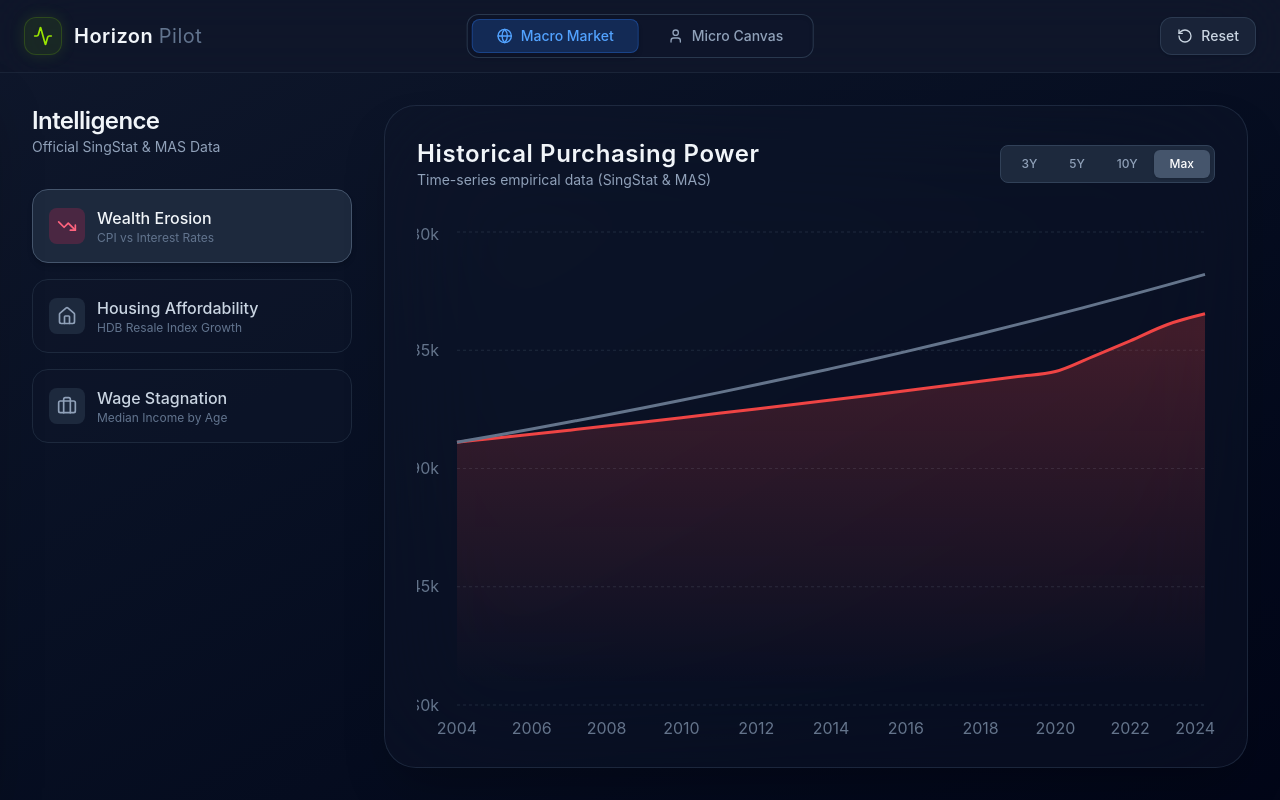
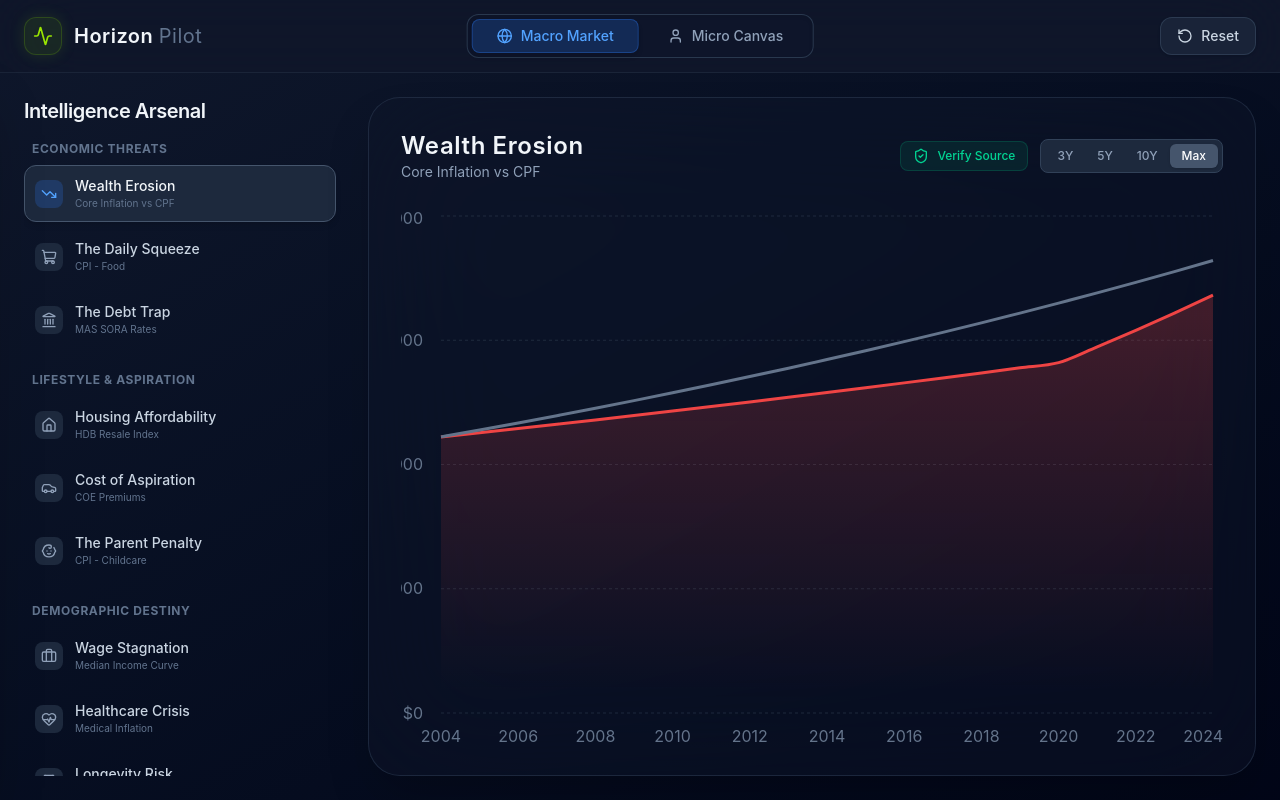
Before and after one commit to Uberkill/Horizon, a React (Vite) app: page / in a window 1280 px wide. Both pictures are taken after a click on the button "Macro Market". Built offline with nearby package versions, Linux system fonts and the light colour scheme.

Commit message:
Working state before Phase 7 (QA Agent Framework)

```diff
--- a/src/components/MacroView.tsx
+++ b/src/components/MacroView.tsx
@@ -1,25 +1,45 @@
 import { useState, useEffect } from 'react';
 import { apiService } from '../services/apiService';
-import { TrendingDown, Home, Briefcase, Activity } from 'lucide-react';
 import {
-  AreaChart,
-  Area,
-  BarChart,
-  Bar,
-  Line,
-  XAxis,
-  YAxis,
-  CartesianGrid,
-  Tooltip,
-  ResponsiveContainer
+  TrendingDown, Home, Briefcase, Activity,
+  ShoppingCart, Landmark, Car, Baby, HeartPulse,
+  Hourglass, GraduationCap, Users, Target, ShieldCheck, X, ExternalLink
+} from 'lucide-react';
+import {
+  AreaChart, Area, BarChart, Bar, LineChart, Line,
+  XAxis, YAxis, CartesianGrid, Tooltip, ResponsiveContainer
 } from 'recharts';
 
+type TabKey = 'wealth' | 'food' | 'debt' | 'housing' | 'coe' | 'childcare' | 'wages' | 'medical' | 'longevity' | 'education' | 'taxbase' | 'frs';
+
+const MODULES = {
+  economic: [
+    { id: 'wealth', label: 'Wealth Erosion', icon: TrendingDown, sub: 'Core Inflation vs CPF' },
+    { id: 'food', label: 'The Daily Squeeze', icon: ShoppingCart, sub: 'CPI - Food' },
+    { id: 'debt', label: 'The Debt Trap', icon: Landmark, sub: 'MAS SORA Rates' }
+  ],
+  lifestyle: [
+    { id: 'housing', label: 'Housing Affordability', icon: Home, sub: 'HDB Resale Index' },
+    { id: 'coe', label: 'Cost of Aspiration', icon: Car, sub: 'COE Premiums' },
+    { id: 'childcare', label: 'The Parent Penalty', icon: Baby, sub: 'CPI - Childcare' }
+  ],
+  demographic: [
+    { id: 'wages', label: 'Wage Stagnation', icon: Briefcase, sub: 'Median Income Curve' },
+    { id: 'medical', label: 'Healthcare Crisis', icon: HeartPulse, sub: 'Medical Inflation' },
+    { id: 'longevity', label: 'Longevity Risk', icon: Hourglass, sub: 'Life Expectancy' },
+    { id: 'education', label: 'Education Inflation', icon: GraduationCap, sub: 'University Costs' },
+    { id: 'taxbase', label: 'Shrinking Tax Base', icon: Users, sub: 'Old-Age Support Ratio' },
+    { id: 'frs', label: 'Moving Goalpost', icon: Target, sub: 'CPF FRS Escalation' }
+  ]
+};
+
 export function MacroView() {
-  const [activeTab, setActiveTab] = useState<'wealth' | 'housing' | 'wages'>('wealth');
+  const [activeTab, setActiveTab] = useState<TabKey>('wealth');
   const [timeframe, setTimeframe] = useState<3 | 5 | 10 | 20>(20);
 
   const [data, setData] = useState<any[]>([]);
   const [isLoading, setIsLoading] = useState(false);
+  const [isVerifierOpen, setVerifierOpen] = useState(false);
 
   useEffect(() => {
     let isMounted = true;
@@ -28,16 +48,19 @@ export function MacroView() {
     const loadData = async () => {
       let fetchedData: any[] = [];
 
-      if (activeTab === 'wealth') {
-        fetchedData = await apiService.fetchHistoricalInflationVsSavings();
-      } else if (activeTab === 'housing') {
-        fetchedData = await apiService.fetchHistoricalHousingIndex();
-      } else if (activeTab === 'wages') {
-        const medians = await apiService.fetchDemographicData();
-        fetchedData = Object.entries(medians).map(([ageGroup, median]) => ({
-          year: ageGroup, // repurpose 'year' key for XAxis
-          value: median
-        }));
+      switch(activeTab) {
+        case 'wealth': fetchedData = await apiService.fetchWealthErosion(); break;
+        case 'food': fetchedData = await apiService.fetchFoodInflation(); break;
+        case 'debt': fetchedData = await apiService.fetchSoraRates(); break;
+        case 'housing': fetchedData = await apiService.fetchHousingIndex(); break;
+        case 'coe': fetchedData = await apiService.fetchCoePrices(); break;
+        case 'childcare': fetchedData = await apiService.fetchChildcareCosts(); break;
+        case 'wages': fetchedData = await apiService.fetchWageCurve(); break;
+        case 'medical': fetchedData = await apiService.fetchMedicalInflation(); break;
+        case 'longevity': fetchedData = await apiService.fetchLifeExpectancy(); break;
+        case 'education': fetchedData = await apiService.fetchEducationInflation(); break;
+        case 'taxbase': fetchedData = await apiService.fetchOldAgeSupportRatio(); break;
+        case 'frs': fetchedData = await apiService.fetchCpfFrs(); break;
       }
 
       if (isMounted) {
@@ -53,71 +76,97 @@ export function MacroView() {
     return () => { isMounted = false; };
   }, [activeTab, timeframe]);
 
+  const getChartConfig = () => {
+    switch(activeTab) {
+      case 'wealth': return { type: 'area', color: '#ef4444', prefix: '$', name: 'Cost of Living', hasBaseline: true };
+      case 'food': return { type: 'area', color: '#f97316', prefix: '', name: 'Food Price Index' };
+      case 'debt': return { type: 'line', color: '#eab308', prefix: '', name: 'SORA Rate (%)' };
+      case 'housing': return { type: 'bar', color: '#3b82f6', prefix: '', name: 'Property Index' };
+      case 'coe': return { type: 'bar', color: '#8b5cf6', prefix: '$', name: 'COE Premium' };
+      case 'childcare': return { type: 'area', color: '#ec4899', prefix: '$', name: 'Avg Monthly Cost' };
+      case 'wages': return { type: 'area', color: '#10b981', prefix: '$', name: 'Median Monthly Income' };
+      case 'medical': return { type: 'area', color: '#f43f5e', prefix: '', name: 'Medical Inflation Index' };
+      case 'longevity': return { type: 'line', color: '#06b6d4', prefix: '', name: 'Life Expectancy (Years)' };
+      case 'education': return { type: 'area', color: '#6366f1', prefix: '$', name: 'Annual Tuition' };
+      case 'taxbase': return { type: 'area', color: '#f59e0b', prefix: '', name: 'Working Adults per Senior' };
+      case 'frs': return { type: 'area', color: '#14b8a6', prefix: '$', name: 'Full Retirement Sum' };
+      default: return { type: 'area', color: '#3b82f6', prefix: '', name: 'Value' };
+    }
+  };
+
+  const config = getChartConfig();
+
+  const getSourceDetails = () => {
+    switch(activeTab) {
+      case 'debt': return { source: 'Monetary Authority of Singapore (MAS)', id: 'MAS_SORA_HISTORICAL', url: 'https://eservices.mas.gov.sg/statistics/dir/DomesticInterestRates.aspx' };
+      case 'coe': return { source: 'Data.gov.sg (LTA)', id: 'LTA_COE_PREMIUMS', url: 'https://data.gov.sg/datasets/d_b41b9d4530fc9bd1119b4cfb2c28641b/view' };
+      default: return { source: 'Singapore Department of Statistics (SingStat)', id: `SINGSTAT_${activeTab.toUpperCase()}`, url: 'https://tablebuilder.singstat.gov.sg/' };
+    }
+  };
+
+  const sourceDetails = getSourceDetails();
+
   return (
-    <div className="w-full h-full flex flex-col lg:flex-row p-6 lg:p-8 gap-6 lg:gap-8 max-w-[1800px] mx-auto overflow-hidden animate-in fade-in zoom-in-95 duration-500">
+    <div className="w-full h-full flex flex-col lg:flex-row p-4 lg:p-6 gap-4 lg:gap-6 max-w-[1800px] mx-auto overflow-hidden animate-in fade-in zoom-in-95 duration-500">
 
-      {/* Vertical Sidebar */}
-      <div className="w-full lg:w-[320px] flex-shrink-0 flex flex-col gap-4">
-        <div className="mb-4">
-          <h2 className="text-2xl font-semibold text-slate-100 tracking-tight">Intelligence</h2>
-          <p className="text-slate-400 text-sm">Official SingStat & MAS Data</p>
+      {/* 12-Module Sidebar */}
+      <div className="w-full lg:w-[320px] flex-shrink-0 flex flex-col gap-2 h-full overflow-y-auto [&::-webkit-scrollbar]:hidden pb-12 pr-2">
+        <div className="mb-2">
+          <h2 className="text-xl font-semibold text-slate-100 tracking-tight">Intelligence Arsenal</h2>
         </div>
 
+        {Object.entries(MODULES).map(([category, items]) => (
+          <div key={category} className="mb-4">
+            <h3 className="text-xs font-bold uppercase tracking-wider text-slate-500 mb-2 pl-2">
+              {category.replace('economic', 'Economic Threats').replace('lifestyle', 'Lifestyle & Aspiration').replace('demographic', 'Demographic Destiny')}
+            </h3>
+            <div className="flex flex-col gap-1.5">
+              {items.map((item) => {
+                const Icon = item.icon;
+                const isActive = activeTab === item.id;
+                return (
                   <button
-          onClick={() => setActiveTab('wealth')}
-          className={`flex items-center gap-3 p-4 rounded-2xl border transition-all text-left ${activeTab === 'wealth' ? 'bg-slate-800 border-slate-600 shadow-md' : 'bg-slate-900/40 border-slate-800 hover:bg-slate-800/60'}`}
+                    key={item.id}
+                    onClick={() => setActiveTab(item.id as TabKey)}
+                    className={`flex items-center gap-3 p-2.5 rounded-xl border transition-all text-left ${isActive ? 'bg-slate-800 border-slate-600 shadow-md' : 'bg-transparent border-transparent hover:bg-slate-800/40'}`}
                   >
-          <div className={`p-2 rounded-lg ${activeTab === 'wealth' ? 'bg-rose-500/20 text-rose-400' : 'bg-slate-800 text-slate-400'}`}>
-            <TrendingDown className="w-5 h-5" />
+                    <div className={`p-1.5 rounded-lg ${isActive ? 'bg-blue-500/20 text-blue-400' : 'bg-slate-800 text-slate-400'}`}>
+                      <Icon className="w-4 h-4" />
                     </div>
                     <div>
-            <p className={`font-medium ${activeTab === 'wealth' ? 'text-slate-100' : 'text-slate-300'}`}>Wealth Erosion</p>
-            <p className="text-xs text-slate-500">CPI vs Interest Rates</p>
+                      <p className={`font-medium text-sm ${isActive ? 'text-slate-100' : 'text-slate-300'}`}>{item.label}</p>
+                      <p className="text-[10px] text-slate-500">{item.sub}</p>
                     </div>
                   </button>
-
-        <button
-          onClick={() => setActiveTab('housing')}
-          className={`flex items-center gap-3 p-4 rounded-2xl border transition-all text-left ${activeTab === 'housing' ? 'bg-slate-800 border-slate-600 shadow-md' : 'bg-slate-900/40 border-slate-800 hover:bg-slate-800/60'}`}
-        >
-          <div className={`p-2 rounded-lg ${activeTab === 'housing' ? 'bg-blue-500/20 text-blue-400' : 'bg-slate-800 text-slate-400'}`}>
-            <Home className="w-5 h-5" />
+                )
+              })}
             </div>
-          <div>
-            <p className={`font-medium ${activeTab === 'housing' ? 'text-slate-100' : 'text-slate-300'}`}>Housing Affordability</p>
-            <p className="text-xs text-slate-500">HDB Resale Index Growth</p>
           </div>
-        </button>
-
-        <button
-          onClick={() => setActiveTab('wages')}
-          className={`flex items-center gap-3 p-4 rounded-2xl border transition-all text-left ${activeTab === 'wages' ? 'bg-slate-800 border-slate-600 shadow-md' : 'bg-slate-900/40 border-slate-800 hover:bg-slate-800/60'}`}
-        >
-          <div className={`p-2 rounded-lg ${activeTab === 'wages' ? 'bg-emerald-500/20 text-emerald-400' : 'bg-slate-800 text-slate-400'}`}>
-            <Briefcase className="w-5 h-5" />
-          </div>
-          <div>
-            <p className={`font-medium ${activeTab === 'wages' ? 'text-slate-100' : 'text-slate-300'}`}>Wage Stagnation</p>
-            <p className="text-xs text-slate-500">Median Income by Age</p>
-          </div>
-        </button>
+        ))}
       </div>
 
       {/* Main Chart Area */}
       <div className="flex-1 bg-slate-900/40 p-6 lg:p-8 rounded-[2rem] border border-slate-700/50 shadow-2xl backdrop-blur-3xl relative flex flex-col min-h-0">
 
         {/* Header & Filters */}
-        <div className="flex flex-col md:flex-row justify-between items-start md:items-center mb-8 gap-4">
+        <div className="flex flex-col md:flex-row justify-between items-start md:items-center mb-6 gap-4">
           <div>
             <h3 className="text-2xl font-semibold text-slate-100 tracking-wide">
-              {activeTab === 'wealth' && "Historical Purchasing Power"}
-              {activeTab === 'housing' && "Exponential Housing Growth"}
-              {activeTab === 'wages' && "The Earning Lifecycle"}
+              {MODULES.economic.concat(MODULES.lifestyle, MODULES.demographic).find(m => m.id === activeTab)?.label}
             </h3>
             <p className="text-slate-400 text-sm">
-              {activeTab === 'wages' ? 'SingStat 2024 Demographic Data' : 'Time-series empirical data (SingStat & MAS)'}
+              {MODULES.economic.concat(MODULES.lifestyle, MODULES.demographic).find(m => m.id === activeTab)?.sub}
             </p>
           </div>
+
+          <div className="flex items-center gap-3">
+            <button
+              onClick={() => setVerifierOpen(true)}
+              className="flex items-center gap-2 px-3 py-1.5 rounded-lg bg-emerald-500/10 hover:bg-emerald-500/20 text-emerald-400 transition-colors border border-emerald-500/20 text-xs font-medium"
+            >
+              <ShieldCheck className="w-4 h-4" />
+              Verify Source
+            </button>
 
             {activeTab !== 'wages' && (
               <div className="flex bg-slate-800 p-1 rounded-lg border border-slate-700">
@@ -125,7 +174,7 @@ export function MacroView() {
                   <button
                     key={t}
                     onClick={() => setTimeframe(t as any)}
-                  className={`px-4 py-1.5 rounded-md text-xs font-medium transition-colors ${
+                    className={`px-3 py-1 rounded-md text-xs font-medium transition-colors ${
                       timeframe === t ? 'bg-slate-600 text-white shadow-sm' : 'text-slate-400 hover:text-slate-200'
                     }`}
                   >
@@ -134,6 +183,7 @@ export function MacroView() {
                 ))}
               </div>
             )}
+          </div>
         </div>
 
         {/* Chart Container */}
@@ -144,59 +194,100 @@ export function MacroView() {
             </div>
           ) : (
             <ResponsiveContainer width="100%" height="100%">
-              {activeTab === 'wealth' ? (
+              {config.type === 'area' ? (
                 <AreaChart data={data} margin={{ top: 10, right: 10, left: -20, bottom: 0 }}>
                   <defs>
-                    <linearGradient id="colorCost" x1="0" y1="0" x2="0" y2="1">
-                      <stop offset="5%" stopColor="#ef4444" stopOpacity={0.4}/>
-                      <stop offset="95%" stopColor="#ef4444" stopOpacity={0}/>
+                    <linearGradient id={`color-${activeTab}`} x1="0" y1="0" x2="0" y2="1">
+                      <stop offset="5%" stopColor={config.color} stopOpacity={0.4}/>
+                      <stop offset="95%" stopColor={config.color} stopOpacity={0}/>
                     </linearGradient>
                   </defs>
                   <CartesianGrid strokeDasharray="3 3" stroke="#334155" vertical={false} opacity={0.5} />
                   <XAxis dataKey="year" stroke="#64748b" tickLine={false} axisLine={false} tickMargin={12} />
-                  <YAxis stroke="#64748b" tickFormatter={(v) => `$${v/1000}k`} tickLine={false} axisLine={false} tickMargin={12} />
+                  <YAxis stroke="#64748b" tickFormatter={(v) => `${config.prefix}${v.toLocaleString()}`} tickLine={false} axisLine={false} tickMargin={12} />
                   <Tooltip
-                    formatter={(value: any) => `$${value.toLocaleString()}`}
+                    formatter={(value: any) => `${config.prefix}${value.toLocaleString()}`}
                     contentStyle={{ backgroundColor: 'rgba(15, 23, 42, 0.9)', borderRadius: '12px', border: '1px solid rgba(51, 65, 85, 0.5)' }}
                   />
-                  <Area type="monotone" dataKey="value" name="Cost of Living" stroke="#ef4444" strokeWidth={3} fill="url(#colorCost)" />
-                  <Line type="monotone" dataKey="baseline" name="Savings (CPF OA)" stroke="#64748b" strokeWidth={3} dot={false} />
+                  <Area type="monotone" dataKey="value" name={config.name} stroke={config.color} strokeWidth={3} fill={`url(#color-${activeTab})`} />
+                  {config.hasBaseline && <Line type="monotone" dataKey="baseline" name="Savings (CPF OA)" stroke="#64748b" strokeWidth={3} dot={false} />}
                 </AreaChart>
-              ) : activeTab === 'housing' ? (
+              ) : config.type === 'bar' ? (
                 <BarChart data={data} margin={{ top: 10, right: 10, left: -20, bottom: 0 }}>
                   <CartesianGrid strokeDasharray="3 3" stroke="#334155" vertical={false} opacity={0.5} />
                   <XAxis dataKey="year" stroke="#64748b" tickLine={false} axisLine={false} tickMargin={12} />
-                  <YAxis stroke="#64748b" tickLine={false} axisLine={false} tickMargin={12} domain={['dataMin - 10', 'auto']} />
+                  <YAxis stroke="#64748b" tickFormatter={(v) => `${config.prefix}${v.toLocaleString()}`} tickLine={false} axisLine={false} tickMargin={12} domain={['dataMin', 'auto']} />
                   <Tooltip
-                    formatter={(value: any) => value.toLocaleString()}
-                    labelFormatter={(label) => `Year ${label}`}
+                    formatter={(value: any) => `${config.prefix}${value.toLocaleString()}`}
                     contentStyle={{ backgroundColor: 'rgba(15, 23, 42, 0.9)', borderRadius: '12px', border: '1px solid rgba(51, 65, 85, 0.5)' }}
                   />
-                  <Bar dataKey="value" name="Property Index" fill="#3b82f6" radius={[4, 4, 0, 0]} />
+                  <Bar dataKey="value" name={config.name} fill={config.color} radius={[4, 4, 0, 0]} />
                 </BarChart>
               ) : (
-                <AreaChart data={data} margin={{ top: 10, right: 10, left: -20, bottom: 0 }}>
-                  <defs>
-                    <linearGradient id="colorWage" x1="0" y1="0" x2="0" y2="1">
-                      <stop offset="5%" stopColor="#10b981" stopOpacity={0.4}/>
-                      <stop offset="95%" stopColor="#10b981" stopOpacity={0}/>
-                    </linearGradient>
-                  </defs>
+                <LineChart data={data} margin={{ top: 10, right: 10, left: -20, bottom: 0 }}>
                   <CartesianGrid strokeDasharray="3 3" stroke="#334155" vertical={false} opacity={0.5} />
                   <XAxis dataKey="year" stroke="#64748b" tickLine={false} axisLine={false} tickMargin={12} />
-                  <YAxis stroke="#64748b" tickFormatter={(v) => `$${v}`} tickLine={false} axisLine={false} tickMargin={12} />
+                  <YAxis stroke="#64748b" tickFormatter={(v) => `${config.prefix}${v.toLocaleString()}`} tickLine={false} axisLine={false} tickMargin={12} domain={['dataMin', 'auto']} />
                   <Tooltip
-                    formatter={(value: any) => `$${value.toLocaleString()}`}
-                    labelFormatter={(label) => `Age Group ${label}`}
+                    formatter={(value: any) => `${config.prefix}${value.toLocaleString()}`}
                     contentStyle={{ backgroundColor: 'rgba(15, 23, 42, 0.9)', borderRadius: '12px', border: '1px solid rgba(51, 65, 85, 0.5)' }}
                   />
-                  <Area type="monotone" dataKey="value" name="Median Income" stroke="#10b981" strokeWidth={3} fill="url(#colorWage)" />
-                </AreaChart>
+                  <Line type="monotone" dataKey="value" name={config.name} stroke={config.color} strokeWidth={3} dot={{ r: 4, fill: config.color }} />
+                </LineChart>
               )}
             </ResponsiveContainer>
           )}
         </div>
       </div>
+
+      {/* Evidence Verifier Modal */}
+      {isVerifierOpen && (
+        <div className="absolute inset-0 z-50 flex items-center justify-center p-4 bg-slate-950/60 backdrop-blur-sm animate-in fade-in duration-200">
+          <div className="bg-slate-900 border border-slate-700 rounded-2xl shadow-2xl max-w-md w-full p-6 relative animate-in zoom-in-95 duration-200">
+            <button
+              onClick={() => setVerifierOpen(false)}
+              className="absolute top-4 right-4 text-slate-400 hover:text-white transition-colors"
+            >
+              <X className="w-5 h-5" />
+            </button>
+
+            <div className="flex items-center gap-3 mb-6">
+              <div className="w-10 h-10 rounded-full bg-emerald-500/20 flex items-center justify-center">
+                <ShieldCheck className="w-5 h-5 text-emerald-400" />
+              </div>
+              <div>
+                <h4 className="text-lg font-semibold text-white">Source Verification</h4>
+                <p className="text-sm text-emerald-400">Official Government Data</p>
+              </div>
+            </div>
+
+            <div className="space-y-4 bg-slate-950/50 p-4 rounded-xl border border-slate-800">
+              <div>
+                <p className="text-xs text-slate-500 uppercase tracking-wider mb-1">Data Provider</p>
+                <p className="text-sm font-medium text-slate-200">{sourceDetails.source}</p>
+              </div>
+              <div>
+                <p className="text-xs text-slate-500 uppercase tracking-wider mb-1">Dataset ID</p>
+                <p className="text-sm font-mono text-slate-400">{sourceDetails.id}</p>
+              </div>
+              <div>
+                <p className="text-xs text-slate-500 uppercase tracking-wider mb-1">Live Endpoint</p>
+                <p className="text-xs font-mono text-blue-400 truncate">{sourceDetails.url}</p>
+              </div>
+            </div>
+
+            <a
+              href={sourceDetails.url}
+              target="_blank"
+              rel="noopener noreferrer"
+              className="mt-6 w-full flex items-center justify-center gap-2 bg-blue-600 hover:bg-blue-500 text-white py-3 rounded-xl font-medium transition-colors"
+            >
+              Access Official Database
+              <ExternalLink className="w-4 h-4" />
+            </a>
+          </div>
+        </div>
+      )}
     </div>
   );
 }
```
Also changed, not shown: src/services/apiService.ts (+122 -69 lines). Lines whose indentation alone changed are shown as unchanged.
